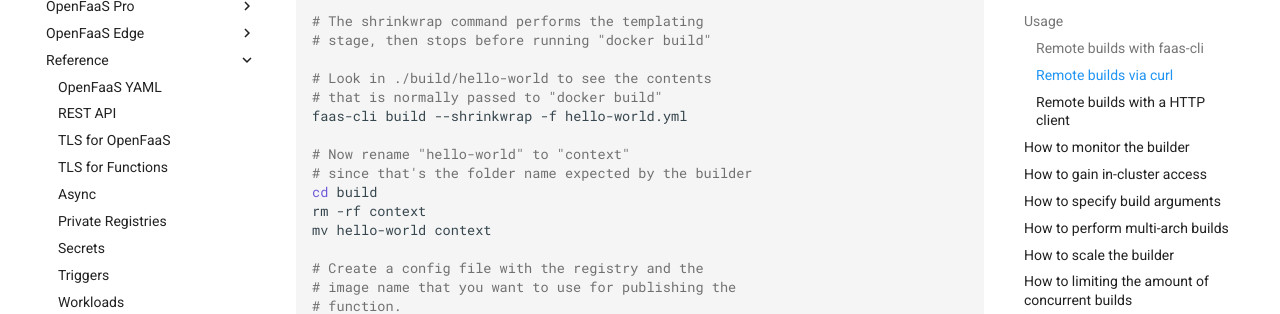
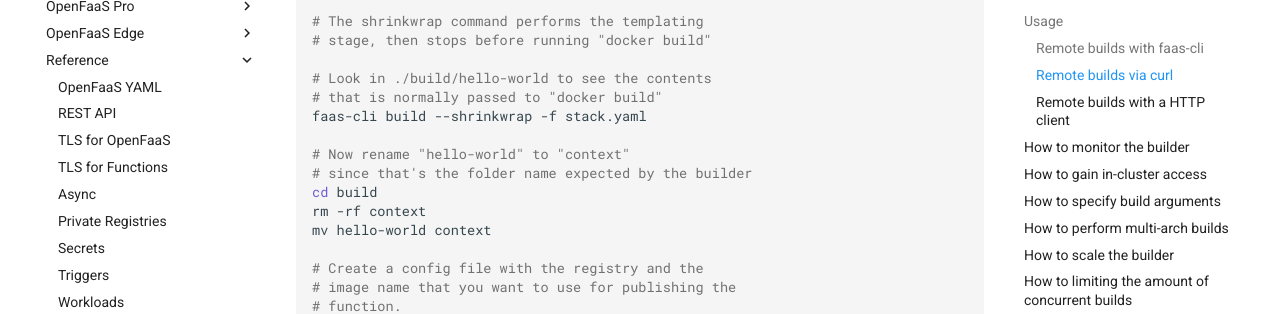
Before and after one commit to openfaas/docs, an MkDocs documentation site: the page built from docs/openfaas-pro/builder.md, in a window 1280 px wide and 900 px high, scrolled down 3084 px. Shown: the part 153-467 px from the top of the window. Built offline with MkDocs 1.6.1 and Material for MkDocs 9.7.7, drawn with Linux system fonts in a browser that asks for light colours; comment, search, counter and statistics services are not loaded.

Commit message:
Minor CLI update
Signed-off-by: Alex Ellis (OpenFaaS Ltd) <alexellis2@gmail.com>

```diff
--- a/docs/openfaas-pro/builder.md
+++ b/docs/openfaas-pro/builder.md
@@ -126,7 +126,7 @@ faas-cli new --lang node22 hello-world
 
 # Look in ./build/hello-world to see the contents
 # that is normally passed to "docker build"
-faas-cli build --shrinkwrap -f hello-world.yml
+faas-cli build --shrinkwrap -f stack.yaml
 
 # Now rename "hello-world" to "context"
 # since that's the folder name expected by the builder
```
